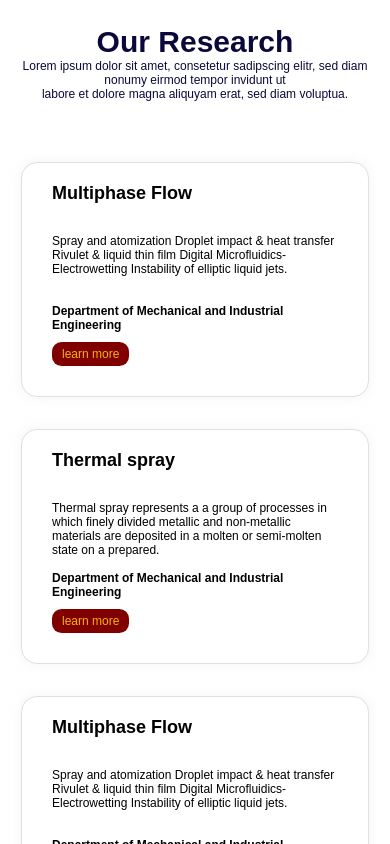
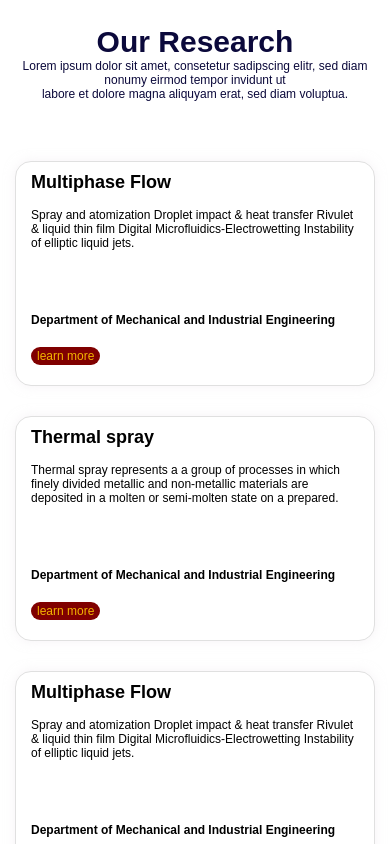
Before and after one commit to Yibhir0/tmsf-v2-concordia, a React (Create React App) app: page / in a window 390 px wide. Shown: the part 4080-4924 px from the top of the page. Built offline with nearby package versions, Linux system fonts and the light colour scheme; a web font is replaced by a local one.

Commit message:
added styled for mobile

```diff
--- a/src/components/Elements/BlogBox.jsx
+++ b/src/components/Elements/BlogBox.jsx
@@ -4,38 +4,87 @@ import styled from "styled-components";
 export default function BlogBox({ tag, title, text, action, author }) {
   return (
     <WrapperBtn className="animate pointer" onClick={action ? () => action() : null}>
-      <Wrapper className="whiteBg  radius8 shadow">
+      <Wrapper className="whiteBg radius8 shadow">
         <h3 className="font20 extraBold">{title}</h3>
-        <p className="font13 textH" style={{ padding: "30px 0" }}>
-          {text}
-        </p>
-        <p className="font13 extraBold">{author}</p>
-        <div className="flex">
-          <p className="tag darkBg  radius6 font13 orangeColor ">{tag}</p>
-        </div>
+        <Text className="font13 textH">{text}</Text>
+        <Author className="font13 extraBold">{author}</Author>
+        <Flex className="flex">
+          <Tag className="tag darkBg radius6 font13 orangeColor">{tag}</Tag>
+        </Flex>
       </Wrapper>
     </WrapperBtn>
   );
 }
 
 const Wrapper = styled.div`
- width: 100%;
+  width: 100%;
   text-align: left;
   padding: 20px 30px;
   margin-top: 30px;
   background-color: #fff;
   border: 1px solid #e0e0e0;
+  transition: transform 0.3s ease, box-shadow 0.3s ease;
 
-   &:hover {
+  &:hover {
     transform: translateY(-10px);
-    box-shadow: 0 8px 16px rgba(0, 0, 0, 0.2); /* Slightly stronger shadow on hover */
+    box-shadow: 0 8px 16px rgba(0, 0, 0, 0.2);
+  }
+
+  @media (max-width: 768px) {
+    padding: 15px 20px;
+  }
+
+  @media (max-width: 480px) {
+    padding: 10px 15px;
   }
 `;
+
 const WrapperBtn = styled.button`
   border: 0px;
   outline: none;
   background-color: transparent;
-  :hover {
-    opacity: 0.5;
+  width: 100%;
+  display: flex;
+  justify-content: center;
+  align-items: center;
+  margin: 0;
+  padding: 0;
+
+  &:hover {
+    opacity: 0.8;
   }
 `;
+
+const Text = styled.p`
+  padding: 30px 0;
+
+  @media (max-width: 768px) {
+    padding: 20px 0;
+  }
+
+  @media (max-width: 480px) {
+    padding: 15px 0;
+  }
+`;
+
+const Author = styled.p`
+  margin-top: 20px;
+`;
+
+const Flex = styled.div`
+  display: flex;
+  margin-top: 10px;
+`;
+
+const Tag = styled.p`
+
+  padding: 5px 10px;
+
+  @media (max-width: 768px) {
+    padding: 3px 8px;
+  }
+
+  @media (max-width: 480px) {
+    padding: 2px 6px;
+  }
+`;
```
